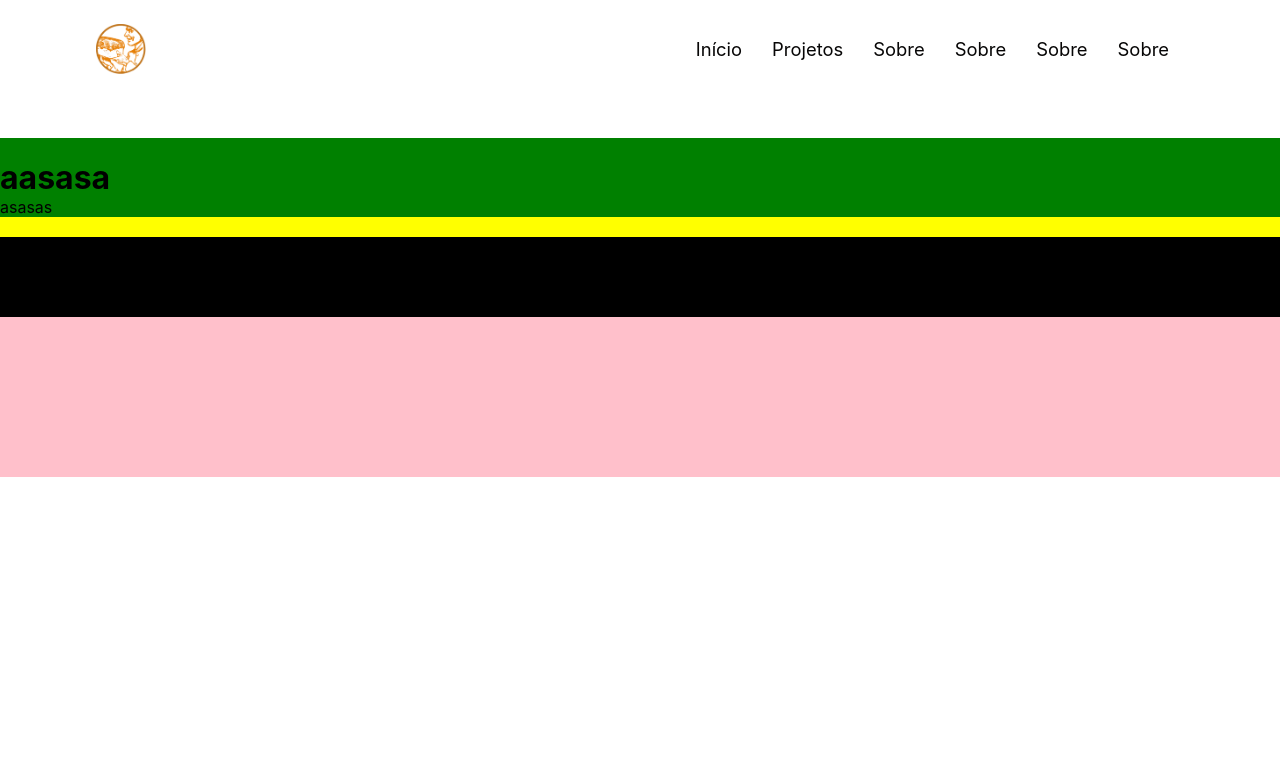
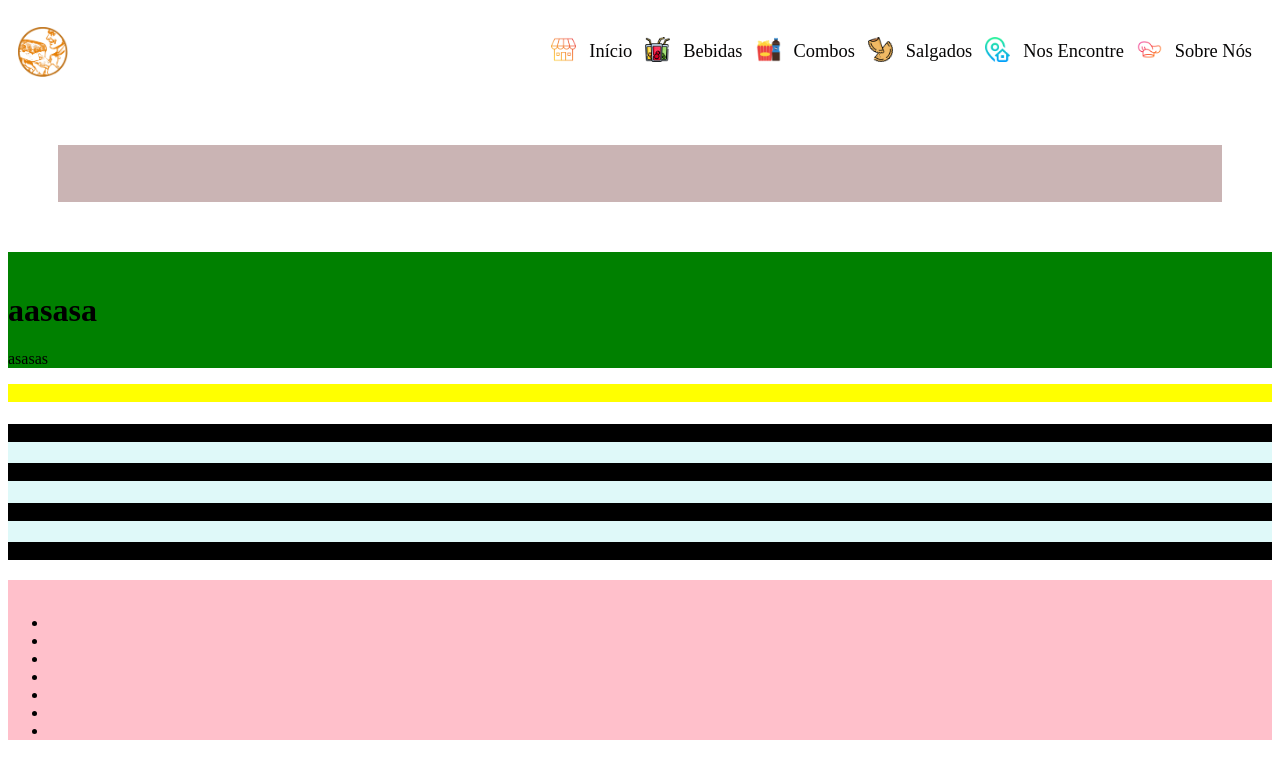
Before and after one commit to MumenMansour/PadariaDoRoque-ProjetoResponsivo-JS-HTML-VSS, a plain HTML site: page index.html in a window 1280 px wide. Drawn offline with Linux system fonts and the light colour scheme.

Commit message:
Changes to be committed: 	modified:   SRC/CSS/style.css 	new file:   SRC/IMG/Instasize Background Remover.png 	new file:   SRC/IMG/salgado.png 	modified:   index.html

```diff
--- a/SRC/CSS/style.css
+++ b/SRC/CSS/style.css
@@ -1,15 +1,18 @@
+@import url('https://fonts.googleapis.com/css2?family=Satisfy&display=swap');
+@import url('https://fonts.googleapis.com/css2?family=Satisfy&display=swap');
+@import url('https://fonts.googleapis.com/css2?family=Satisfy&display=swap');
+@import url('https://fonts.googleapis.com/css2?family=Inter:wght@200;300;400;500&display=swap');
+
+
+
+
 :root {
     --fonteTexto: font-family: 'Satisfy', cursive;
     --fonteTitulo: font-family: 'Satisfy', cursive;
     --fundo1: white;
-    --fundoapresentacao: rgba(107, 45, 45, 0.356);
-
+    --fundoApresentacao: rgba(107, 45, 45, 0.356);
+    --fundoCards: rgba(148, 233, 233, 0.295);
 }
-
-@import url('https://fonts.googleapis.com/css2?family=Satisfy&display=swap');
-@import url('https://fonts.googleapis.com/css2?family=Satisfy&display=swap');
-@import url('https://fonts.googleapis.com/css2?family=Inter:wght@200;300;400;500&display=swap');
-
 
 
 
@@ -18,21 +21,20 @@
     height: 50px;
 }
 
-* {
-    padding: 0;
-    margin: 0;
-    font-family: 'Inter', sans-serif;
-}
+
 
 header {
     background-color: #ffffff;
     box-shadow: 0px 3px 10px #ffffff;
+    font: var(--fonteTexto);
+
 }
 
 .nav-bar {
     display: flex;
     justify-content: space-between;
-    padding: 1.5rem 6rem;
+    padding: 10px;
+    margin-bottom: 5px;
 }
 
 .logo {
@@ -47,6 +49,12 @@ header {
     align-items: center;
 }
 
+.nav-list img {
+
+    width: 25px;
+    margin: 3px;
+}
+
 .nav-list ul {
     display: flex;
     justify-content: center;
@@ -54,9 +62,12 @@ header {
 }
 
 .nav-item {
-    margin: 0 15px;
+    display: flex;
+    align-items: center;
 }
-
+.nav-list a{
+    margin: 10px;
+}
 .nav-link {
     text-decoration: none;
     font-size: 1.15rem;
@@ -87,13 +98,9 @@ header {
 }
 
 
-
-     ASDASDASD
-
-
 .apresentacao {
     margin: 50px;
-    background:var(--fundoapresentacao)
+    background: var(--fundoApresentacao)
 }
 
 .carrossel {
@@ -105,7 +112,7 @@ header {
 }
 
 .cards {
-    background-color: aqua;
+    background: var(--fundoCards);
 }
 
 .card {
@@ -124,7 +131,16 @@ header {
         padding: 1.5rem 4rem;
     }
 
+
+    .nav-item img{
+        margin: 0 10px 00;
+        width: 25px;
+    }
+    .nav-item ul{
+        display: flex;
+    }
     .nav-item {
+
         display: none;
     }
 
@@ -141,12 +157,15 @@ header {
         border: none;
         cursor: pointer;
     }
-
+    .menuflexitem{
+        align-items: flex-end;
+        display: flex;
+    }
     .mobile-menu ul {
         display: flex;
         flex-direction: column;
-        text-align: center;
         padding-bottom: 1rem;
+        align-items: center;
     }
 
     .mobile-menu .nav-item {
--- a/index.html
+++ b/index.html
@@ -40,12 +40,55 @@
             </div>
             <div class="nav-list">
                 <ul>
-                    <li class="nav-item"><a href="#" class="nav-link">Início</a></li>
-                    <li class="nav-item"><a href="#" class="nav-link">Projetos</a></li>
-                    <li class="nav-item"><a href="#" class="nav-link"> Sobre</a></li>
-                    <li class="nav-item"><a href="#" class="nav-link"> Sobre</a></li>
-                    <li class="nav-item"><a href="#" class="nav-link"> Sobre</a></li>
-                    <li class="nav-item"><a href="#" class="nav-link"> Sobre</a></li>
+                    <li class="nav-item">
+                        <div>
+                            <img src="SRC/IMG/home.png" alt="">
+                        </div>
+                        <div>
+                            <a href="#" class="nav-link">Início</a>
+                        </div>
+                    </li>
+                    <li class="nav-item">
+                        <div>
+                            <img src="SRC/IMG/bebidas.png" alt="">
+                        </div>
+                        <div>
+                            <a href="#" class="nav-link">Bebidas</a>
+                        </div>
+                    </li>
+                    <li class="nav-item">
+                        <div>
+                            <img src="SRC/IMG/Instasize Background Remover.png" alt="">
+                        </div>
+                        <div>
+                            <a href="#" class="nav-link">Combos</a>
+                        </div>
+                    </li>
+                    <li class="nav-item">
+                        <div>
+                            <img src="SRC/IMG/salgado.png" alt="">
+                        </div>
+                        <div>
+                            <a href="#" class="nav-link">Salgados</a>
+                        </div>
+                    </li>
+                    <li class="nav-item">
+                        <div>
+                            <img src="SRC/IMG/contatos.png" alt="">
+                        </div>
+                        <div>
+                            <a href="#" class="nav-link">Nos Encontre</a>
+                        </div>
+                    </li>
+                    <li class="nav-item">
+                        <div>
+                            <img src="SRC/IMG/prod.png" alt="">
+                        </div>
+                        <div>
+                            <a href="#" class="nav-link">Sobre Nós</a>
+                        </div>
+                    </li>
+
                 </ul>
             </div>
 
@@ -60,14 +103,79 @@
 
         <div class="mobile-menu">
             <ul>
-                <li class="nav-item"><a href="#" class="nav-link">Início</a></li>
-                <li class="nav-item"><a href="#" class="nav-link">Projetos</a></li>
-                <li class="nav-item"><a href="#" class="nav-link"> Sobre</a></li>
-                <li class="nav-item"><a href="#" class="nav-link"> Sobre</a></li>
-                <li class="nav-item"><a href="#" class="nav-link"> Sobre</a></li>
-                <li class="nav-item"><a href="#" class="nav-link"> Sobre</a></li>
+                <li class="nav-item">
+                    <div class="menuflexitem">
+                        <div>
+                            <img src="SRC/IMG/home.png" alt="">
+                        </div>
+                        <div>
+                            <a href="#" class="nav-link">Início</a>
+                        </div>
+                    </div>
+                </li>
+
+                <li class="nav-item">
+                    <div class="menuflexitem">
+
+                        <div>
+                            <img src="SRC/IMG/bebidas.png" alt="">
+                        </div>
+                        <div>
+                            <a href="#" class="nav-link">Bebidas</a>
+                        </div>
+                    </div>
+                </li>
+
+
+                <li class="nav-item">
+                    <div class="menuflexitem">
+
+                        <div>
+                            <img src="SRC/IMG/Instasize Background Remover.png" alt="">
+                        </div>
+                        <div>
+                            <a href="#" class="nav-link">Combos</a>
+                        </div>
+                    </div>
+                </li>
+
+
+                <li class="nav-item">
+                    <div class="menuflexitem">
+                        <div>
+                            <img src="SRC/IMG/salgado.png" alt="">
+                        </div>
+                        <div>
+                            <a href="#" class="nav-link">Salgados</a>
+                        </div>
+                    </div>
+                </li>
+
+
+                <li class="nav-item">
+                    <div class="menuflexitem">
+                        <div>
+                            <img src="SRC/IMG/contatos.png" alt="">
+                        </div>
+                        <div>
+                            <a href="#" class="nav-link">Nos Encontre</a>
+                        </div>
+                    </div>
+                </li>
+
+
+                <li class="nav-item">
+                    <div class="menuflexitem">
+                        <div>
+                            <img src="SRC/IMG/prod.png" alt="">
+                        </div>
+                        <div>
+                            <a href="#" class="nav-link">Sobre Nós</a>
+                        </div>
+                    </div>
+                </li>
+
             </ul>
-
         </div>
 
 
```
Also changed, not shown: SRC/IMG/Instasize Background Remover.png (added), SRC/IMG/salgado.png (added).
